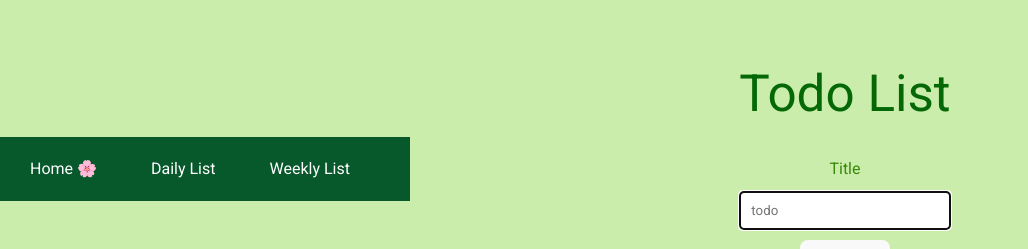
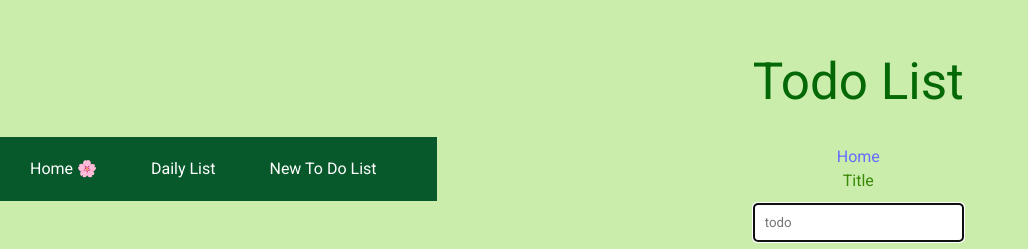
Before and after one commit to Baskanbetul/react-todo, a React (Vite) app: page / in a window 1280 px wide. Shown: the part 231-480 px from the top of the page, without its empty margins (0-1028 px from the left). Built offline with nearby package versions, Linux system fonts and the light colour scheme; no server answers.

Commit message:
Sorted with JavaScript, Linked to Home page

```diff
--- a/index.html
+++ b/index.html
@@ -130,7 +130,7 @@
       <ul>
         <li><a href="#home">Home 🌸</a></li>
         <li><a href="#daily-list">Daily List</a></li>
-        <li><a href="#weekly-list">Weekly List</a></li>
+        <li><a href="#new-todo-list">New To Do List</a></li>
       </ul>
     </nav>
     <div id="root"></div>
--- a/src/App.jsx
+++ b/src/App.jsx
@@ -1,14 +1,11 @@
 import React, { useState, useEffect } from "react";
-// import TodoList from "./TodoList";
 import TodoList from "./components/TodoList";
-
-// import AddTodoForm from "./AddTodoForm";
 import AddTodoForm from "./components/AddTodoForm";
-
 import TodoListItem from "./components/TodoListItem";
 import "./App.css";
 import { jsx } from "react/jsx-runtime";
-import { BrowserRouter, Routes, Route } from "react-router-dom";
+import { BrowserRouter, Routes, Route, Link } from "react-router-dom";
+import Home from "./components/Home";
 
 function getTodoListDefaultState() {
   const savedTodoListString = window.localStorage.getItem("savedTodoList");
@@ -29,7 +26,15 @@ function useSemiPersistentState() {
         throw new Error(`Network response was not ok: ${response.status}`);
       }
       const data = await response.json();
-      setTodoList(data);
+
+      // Call the sort method on data.records
+      data.records.sort((objectA, objectB) => {
+        if (objectA.Title < objectB.Title) return -1; // Title A is less than Title B
+        if (objectA.Title > objectB.Title) return 1; // Title A is greater than Title B
+        return 0; // Titles are the same
+      });
+
+      setTodoList(data); // Set the sorted data to the state
     } catch (error) {
       console.error("Error fetching data:", error.message); // Log the error's message
     } finally {
@@ -70,6 +75,10 @@ function App() {
           element={
             <>
               <h1>Todo List</h1>
+              <Link to="/home" className="home" element={<Home />}>
+                Home
+              </Link>
+
               <AddTodoForm onAddTodo={addTodo} />
               <hr />
               <TodoList todoList={todoList} onRemoveTodo={removeTodo} />
--- /dev/null
+++ b/src/components/Home.jsx
@@ -0,0 +1,13 @@
+import React from "react";
+import { Link } from "react-router-dom";
+
+const Home = () => {
+  return (
+    <div>
+      <h2>Welcome to the Home Page</h2>
+      <Link to="/">Back to Todo List</Link> {/* Link to navigate back */}
+    </div>
+  );
+};
+
+export default Home;
--- a/src/components/InputWithLabel.jsx
+++ b/src/components/InputWithLabel.jsx
@@ -1,5 +1,3 @@
-// import React, { useRef, useEffect } from "react";
-
 import React, { useRef, useEffect } from "react";
 import PropTypes from "prop-types";
 
```
